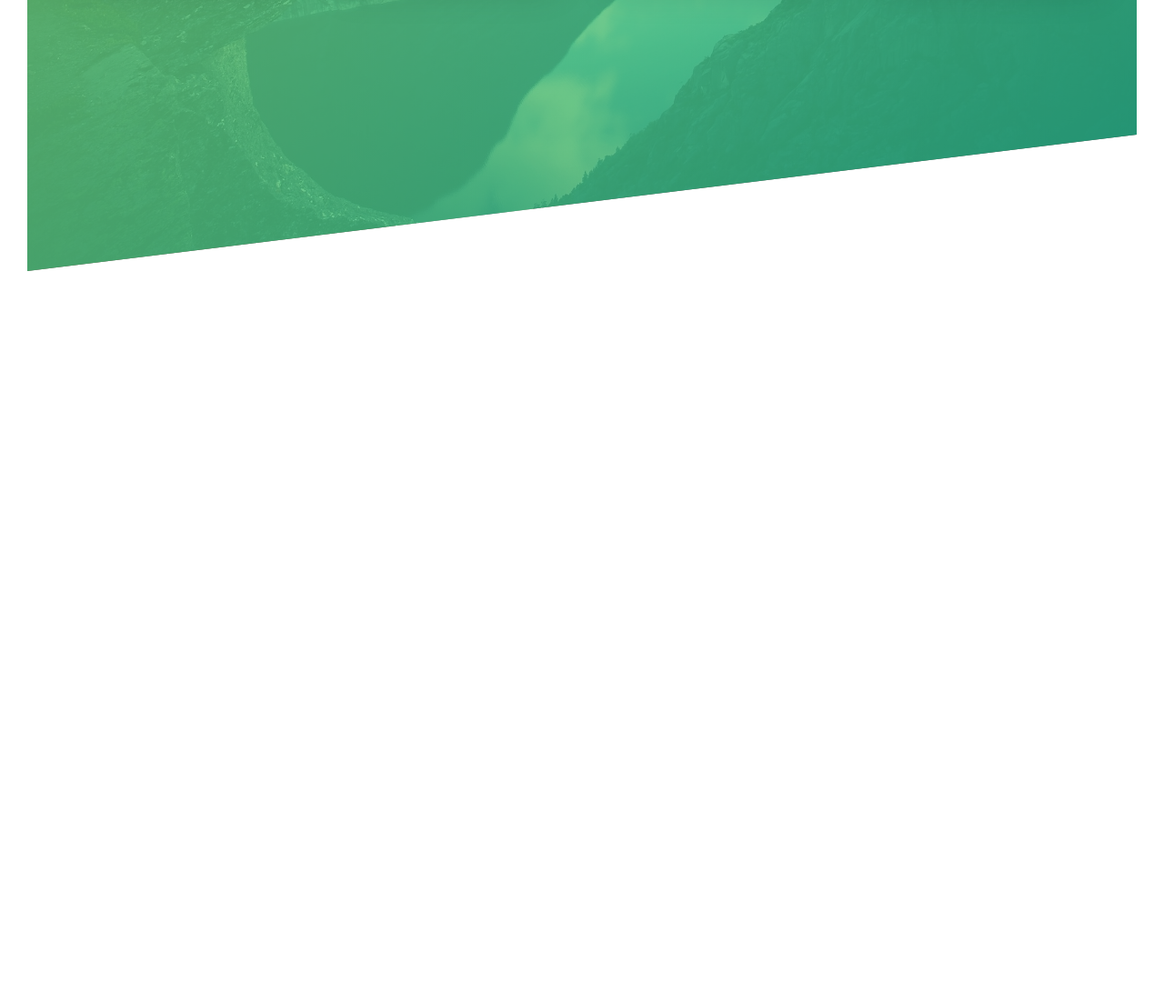
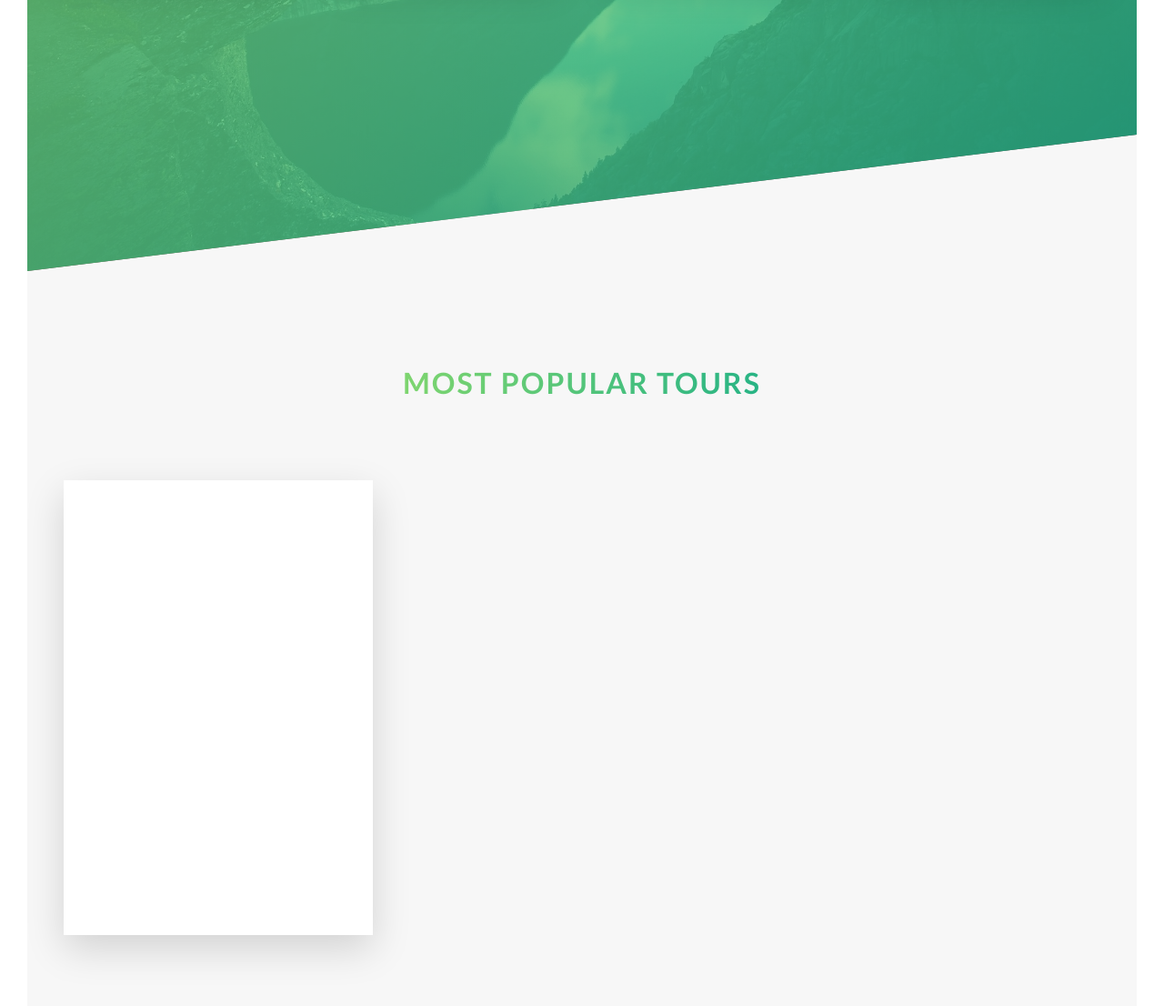
Before and after one commit to protickr/natours-practice, a website: page index.html in a window 1280 px wide. Shown: the part 2088-3194 px from the top of the page at 91% size. Before the commit the page ends 2387 px from the top, so only its background shows below. Drawn offline with Linux system fonts and the light colour scheme.

Commit message:
Tours part 1

```diff
--- a/index.html
+++ b/index.html
@@ -107,6 +107,47 @@
                     </div>
                 </div>
             </section>
+
+            <section class="section-tours">
+                <div class=" u-center-text u-margin-bottom-big">
+                    <h1 class="heading-secondary">
+                        Most popular tours
+                    </h1>
+                </div>
+
+                <div class="row">
+                    <div class="col-1-of-3">
+                        <div class="card">
+                            <div class="card__side card__side--front">
+                                Front
+                            </div>
+                            <div class="card__side card__side--back card__side--back-1">
+                                Back
+                            </div>
+                        </div>
+                    </div>
+                    <div class="col-1-of-3">
+                        <!-- <div class="card">
+                            <div class="card__side card__side--front">
+                                Front
+                            </div>
+                            <div class="card__side card__side--back">
+                                Back
+                            </div>
+                        </div> -->
+                    </div>
+                    <div class="col-1-of-3">
+                        <!-- <div class="card">
+                            <div class="card__side card__side--front">
+                                Front
+                            </div>
+                            <div class="card__side card__side--back">
+                                Back
+                            </div>
+                        </div> -->
+                    </div>
+                </div>
+            </section>
         </main>
         <!-- <section class="grid">
 
--- a/sass/abstracts/_variables.scss
+++ b/sass/abstracts/_variables.scss
@@ -7,6 +7,14 @@ $color-white: #fff;
 $color-black: #000;
 $color-grey-light-1: #f7f7f7;
 
+$color-secondary-light: #ffb900;
+$color-secondary-dark: #ff7730;
+
+$color-tertiary-light: #2998ff;
+$color-tertiary-light: #5643fa;
+
+
+
 //font
 $default-font-size: 1.6rem;
 
--- /dev/null
+++ b/sass/components/_card.scss
@@ -0,0 +1,38 @@
+.card {
+    perspective: 150rem;
+    -moz-perspective: 150rem;
+    position: relative;
+    height: 50rem; //flicks if omitted.
+
+    &__side {
+        color: white;
+        font-size: 2rem;
+        height: 50rem;
+        transition: all 0.8s ease;
+        position: absolute;
+        top: 0;
+        left: 0;
+        width: 100%;
+        backface-visibility: hidden;
+        box-shadow: 0 1.5rem 4rem rgba($color-black, 0.15);
+
+        &--front {
+            background-color: white;
+        }
+
+        &--back {
+            transform: rotateY(180deg);
+            &-1 {
+                background-image: linear-gradient(to right bottom, $color-secondary-light, $color-secondary-dark);
+            }
+        }
+    }
+
+    &:hover &__side--front {
+        transform: rotateY(-180deg);
+    }
+
+    &:hover &__side--back {
+        transform: rotateY(0);
+    }
+}
--- a/sass/main.scss
+++ b/sass/main.scss
@@ -8,6 +8,7 @@
 @import "base/utilities";
 
 @import "components/button";
+@import "components/card";
 @import "components/composition";
 @import "components/feature-box";
 
--- a/sass/pages/_home.scss
+++ b/sass/pages/_home.scss
@@ -21,3 +21,9 @@
         transform: skewY(7deg);
     }
 }
+
+.section-tours {
+    padding: 25rem 0 50rem 0;
+    background-color: $color-grey-light-1;
+    margin-top: -8rem;
+}
```
Also changed, not shown: css/style.css.
